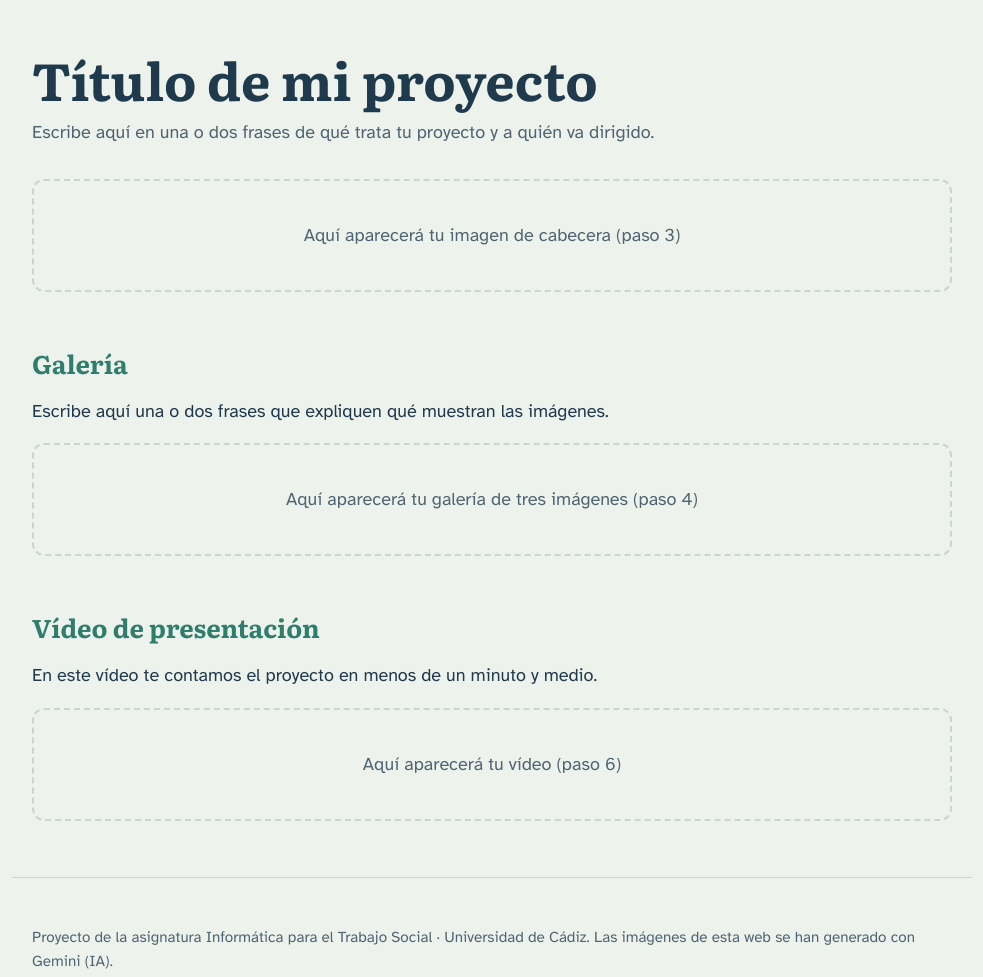
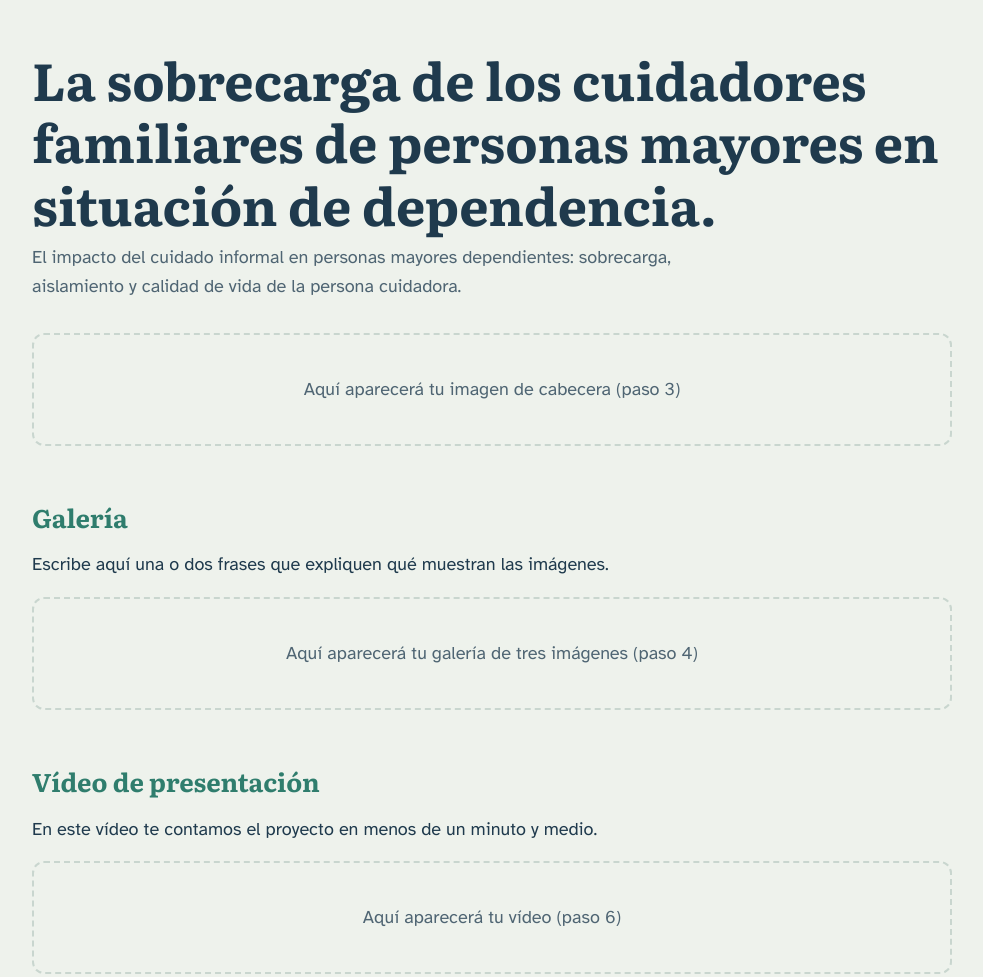
Before and after one commit to miguelodi10-cell/practica-imagenes-video, a plain HTML site: page index.html in a window 1280 px wide. Shown: the top 977 px of the page, without its empty margins (148-1131 px from the left). Drawn offline with Linux system fonts and the light colour scheme.

Commit message:
Update index.html

```diff
--- a/index.html
+++ b/index.html
@@ -4,7 +4,7 @@
 	<meta charset="UTF-8">
 	<meta name="viewport" content="width=device-width, initial-scale=1">
 	<!-- Cambia este título por el de tu proyecto -->
-	<title>Título de mi proyecto</title>
+	<title>La sobrecarga de los cuidadores familiares de personas mayores en situación de dependencia.</title>
 	<link rel="preconnect" href="https://fonts.googleapis.com">
 	<link rel="preconnect" href="https://fonts.gstatic.com" crossorigin>
 	<link href="https://fonts.googleapis.com/css2?family=Atkinson+Hyperlegible:wght@400;700&family=Literata:opsz,wght@7..72,500;7..72,700&display=swap" rel="stylesheet">
@@ -144,8 +144,8 @@
 
 	<header>
 		<!-- Cambia este título por el de tu proyecto -->
-		<h1>Título de mi proyecto</h1>
-		<p class="subtitulo">Escribe aquí en una o dos frases de qué trata tu proyecto y a quién va dirigido.</p>
+		<h1>La sobrecarga de los cuidadores familiares de personas mayores en situación de dependencia.</h1>
+		<p class="subtitulo">El impacto del cuidado informal en personas mayores dependientes: sobrecarga, aislamiento y calidad de vida de la persona cuidadora.</p>
 
 		<div class="zona" data-aviso="Aquí aparecerá tu imagen de cabecera (paso 3)">
 			<!-- PASO 3: CABECERA ============================ INICIO -->
```
